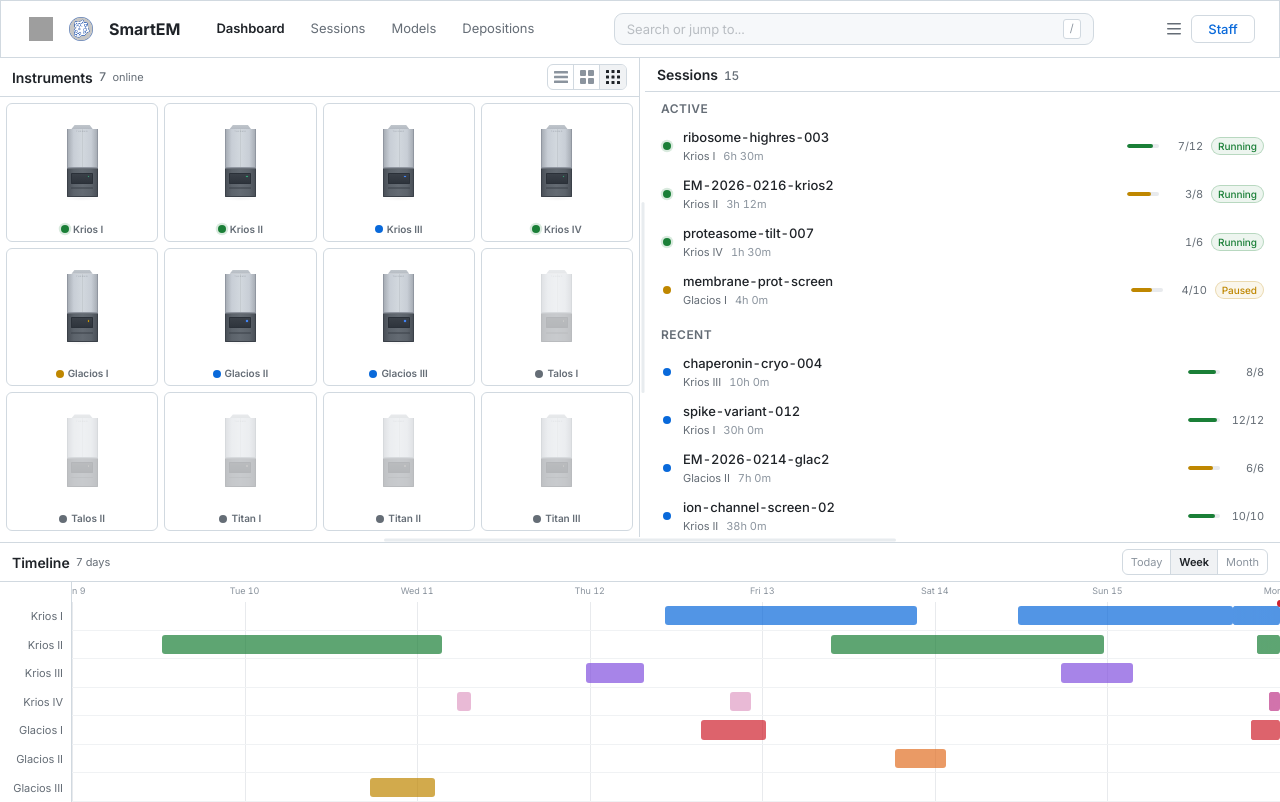
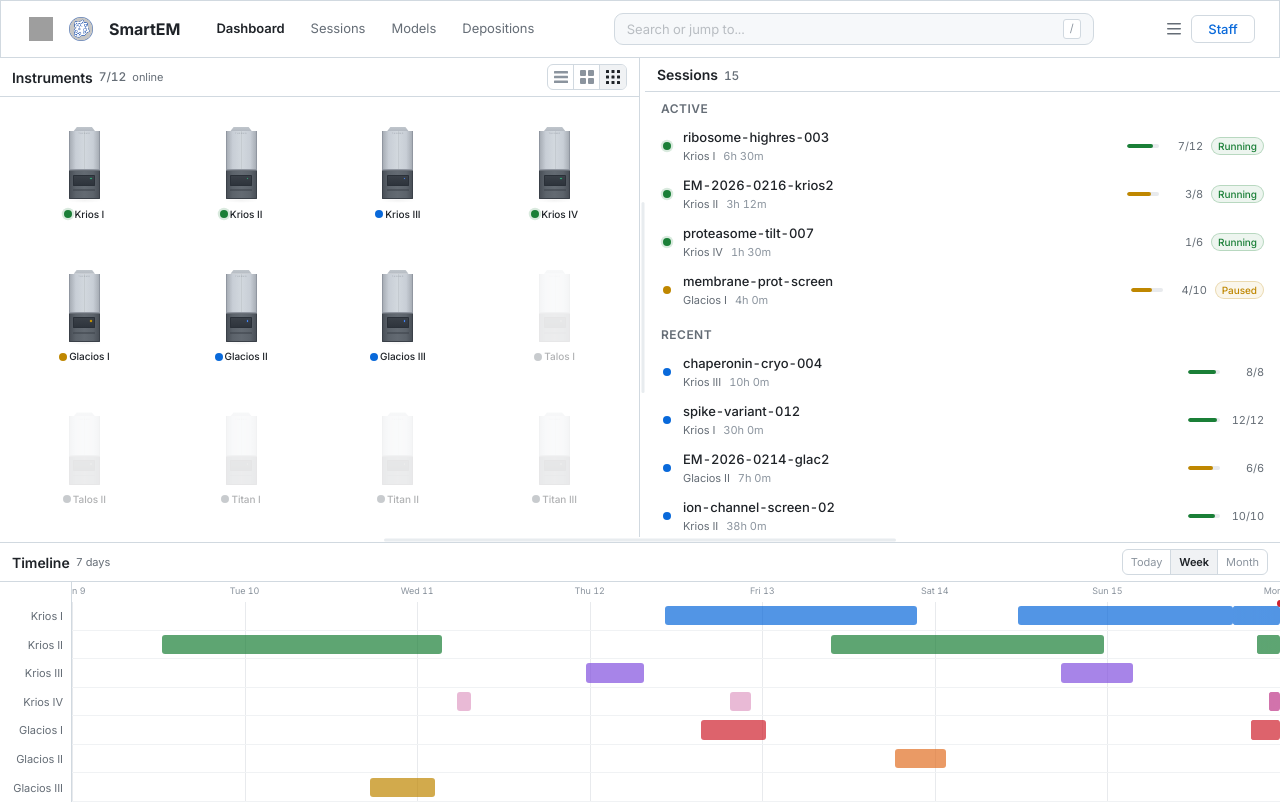
Before and after one commit to DiamondLightSource/smartem-frontend, a React (Vite) app in the folder apps/smartem/: page / in a window 1280 px wide. Built offline with nearby package versions, Linux system fonts and the light colour scheme; grey boxes are pictures that could not be loaded.

Commit message:
feat: instrument panel refinements
- Header shows 7/12 online (total count)
- Cards view: vertical layout with taller business-card proportions,
  microscope centered on top, info below
- Icons view: borderless app-shortcut style with breathing room between
  items instead of packed tiles

```diff
--- a/apps/smartem/src/routes/index.tsx
+++ b/apps/smartem/src/routes/index.tsx
@@ -439,25 +439,23 @@ function InstrumentItem({
         onClick={() => onToggle(instrument.id)}
         sx={{
           display: 'flex',
-          alignItems: 'center',
-          gap: 1,
-          textAlign: 'left',
-          borderRadius: 1,
+          flexDirection: 'column',
+          textAlign: 'center',
+          borderRadius: 1.5,
           border: '1px solid',
           borderColor: borderActive ? `${iColor}80` : 'divider',
           backgroundColor: borderActive ? `${iColor}06` : 'background.paper',
-          p: 0.75,
+          p: 1,
           opacity: isOffline ? 0.4 : 1,
           transition: 'all 0.15s',
           overflow: 'hidden',
           '&:hover': isOffline ? {} : { borderColor: `${iColor}60`, backgroundColor: '#f6f8fa' },
         }}
       >
-        <Box sx={{ flexShrink: 0 }}>
-          <MicroscopeIcon status={instrument.status} scale={0.22} />
+        <Box sx={{ display: 'flex', justifyContent: 'center', mb: 0.75 }}>
+          <MicroscopeIcon status={instrument.status} scale={0.3} />
         </Box>
-        <Box sx={{ flex: 1, minWidth: 0 }}>
-          <Box sx={{ display: 'flex', alignItems: 'center', gap: 0.5 }}>
+        <Box sx={{ display: 'flex', alignItems: 'center', justifyContent: 'center', gap: 0.5 }}>
           <StatusDot color={color} pulse={isRunning} />
           <Typography variant="caption" fontWeight={600} noWrap sx={{ fontSize: '0.6875rem' }}>
             {instrument.name}
@@ -467,11 +465,11 @@ function InstrumentItem({
           {statusLabel[instrument.status]}
         </Typography>
         {session && (
-            <>
+          <Box sx={{ width: '100%', mt: 0.5 }}>
             <Typography
               variant="caption"
               noWrap
-                sx={{ display: 'block', color: 'text.secondary', fontSize: '0.5625rem', mt: 0.25 }}
+              sx={{ display: 'block', color: 'text.secondary', fontSize: '0.5625rem' }}
             >
               {session.name}
             </Typography>
@@ -498,14 +496,13 @@ function InstrumentItem({
                 {session.gridsCompleted}/{session.gridsTotal}
               </Typography>
             </Box>
-            </>
+          </Box>
         )}
-        </Box>
       </ButtonBase>
     )
   }
 
-  // icons view (default grid)
+  // icons view — smartphone-style shortcuts
   return (
     <ButtonBase
       onClick={() => onToggle(instrument.id)}
@@ -513,36 +510,28 @@ function InstrumentItem({
         display: 'flex',
         flexDirection: 'column',
         alignItems: 'center',
-        justifyContent: 'flex-end',
-        borderRadius: 1,
-        border: '1px solid',
-        borderColor: borderActive ? `${iColor}80` : 'divider',
-        backgroundColor: borderActive ? `${iColor}06` : 'background.paper',
+        justifyContent: 'center',
+        borderRadius: 2,
         p: 0.5,
-        pt: 0.25,
+        opacity: isOffline ? 0.35 : 1,
         transition: 'all 0.15s ease',
-        overflow: 'hidden',
-        '&:hover': isOffline ? {} : { borderColor: `${iColor}60`, backgroundColor: '#f6f8fa' },
+        backgroundColor: borderActive ? `${iColor}0a` : 'transparent',
+        '&:hover': isOffline ? {} : { backgroundColor: '#f6f8fa' },
       }}
     >
-      <Box
-        sx={{
-          flex: 1,
-          display: 'flex',
-          alignItems: 'center',
-          justifyContent: 'center',
-          minHeight: 0,
-        }}
-      >
+      <Box sx={{ mb: 0.5 }}>
         <MicroscopeIcon status={instrument.status} scale={0.28} />
       </Box>
-      <Box sx={{ width: '100%', mt: 0.25 }}>
-        <Box sx={{ display: 'flex', alignItems: 'center', justifyContent: 'center', gap: 0.5 }}>
+      <Box sx={{ display: 'flex', alignItems: 'center', gap: 0.25 }}>
         <StatusDot color={color} pulse={isRunning} />
-          <Typography variant="caption" fontWeight={600} noWrap sx={{ fontSize: '0.625rem' }}>
+        <Typography
+          variant="caption"
+          fontWeight={borderActive ? 700 : 500}
+          noWrap
+          sx={{ fontSize: '0.625rem', color: borderActive ? iColor : 'text.primary' }}
+        >
           {instrument.name}
         </Typography>
-        </Box>
       </Box>
     </ButtonBase>
   )
@@ -577,8 +566,8 @@ function InstrumentsPanel({
         }}
       >
         <Typography variant="h5">Instruments</Typography>
-        <Typography variant="caption" sx={{ fontWeight: 500 }}>
-          {instruments.filter((i) => i.status !== 'offline').length}
+        <Typography variant="caption" sx={{ fontWeight: 500, fontVariantNumeric: 'tabular-nums' }}>
+          {instruments.filter((i) => i.status !== 'offline').length}/{instruments.length}
         </Typography>
         <Typography variant="caption" sx={{ fontSize: '0.6875rem' }}>
           online
@@ -602,7 +591,8 @@ function InstrumentsPanel({
           gridTemplateColumns:
             view === 'cards' ? 'repeat(2, 1fr)' : view === 'icons' ? 'repeat(4, 1fr)' : undefined,
           gridTemplateRows: view === 'icons' ? 'repeat(3, 1fr)' : undefined,
-          gap: view === 'list' ? 0.25 : 0.75,
+          gap: view === 'list' ? 0.25 : view === 'icons' ? 0 : 0.75,
+          placeItems: view === 'icons' ? 'center' : undefined,
           flex: 1,
           p: 0.75,
           overflow: view === 'icons' ? 'hidden' : 'auto',
```
Lines whose indentation alone changed are shown as unchanged.
